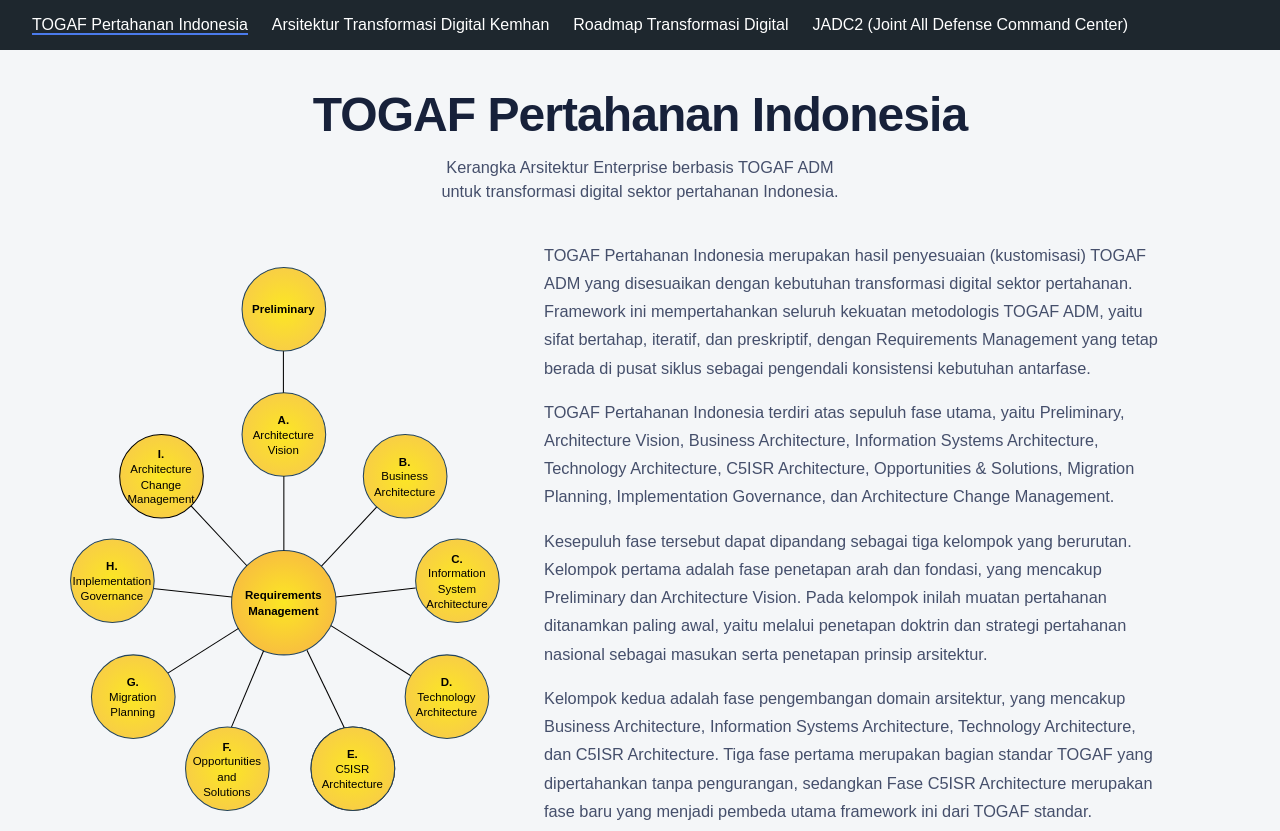
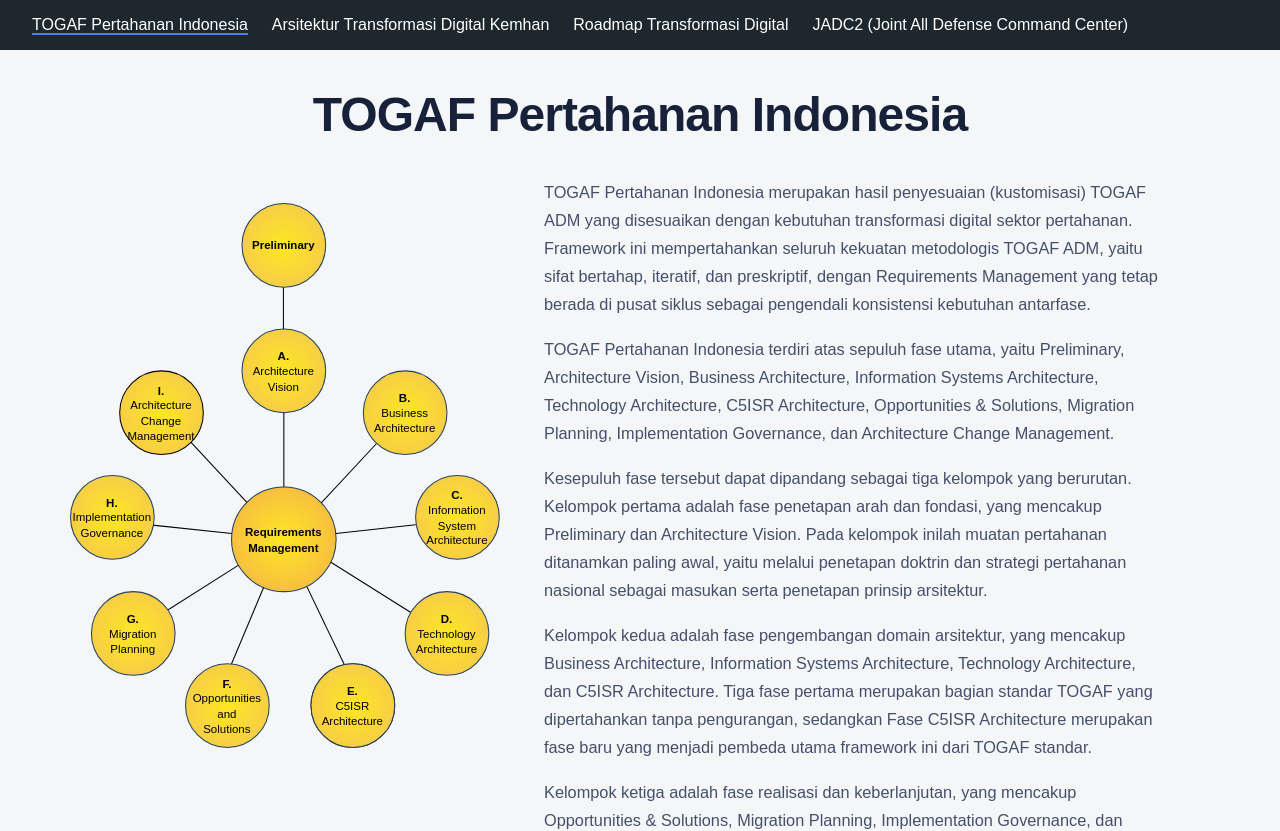
Before and after one commit to marcelsuanditambing/transformasi_kemhan, a Vue app: page / in a window 1280 px wide. Shown: the top 831 px of the page. Built offline with nearby package versions, Linux system fonts and the light colour scheme.

Commit message:
fix: remove subtitle from header in Landing.vue

```diff
--- a/src/views/Landing.vue
+++ b/src/views/Landing.vue
@@ -4,7 +4,6 @@
       <h1 class="brand">
         <button type="button" class="brand-btn" @click="reset">{{ overview.title }}</button>
       </h1>
-      <p class="subtitle">{{ overview.subtitle }}</p>
     </header>
 
     <div class="layout">
```
